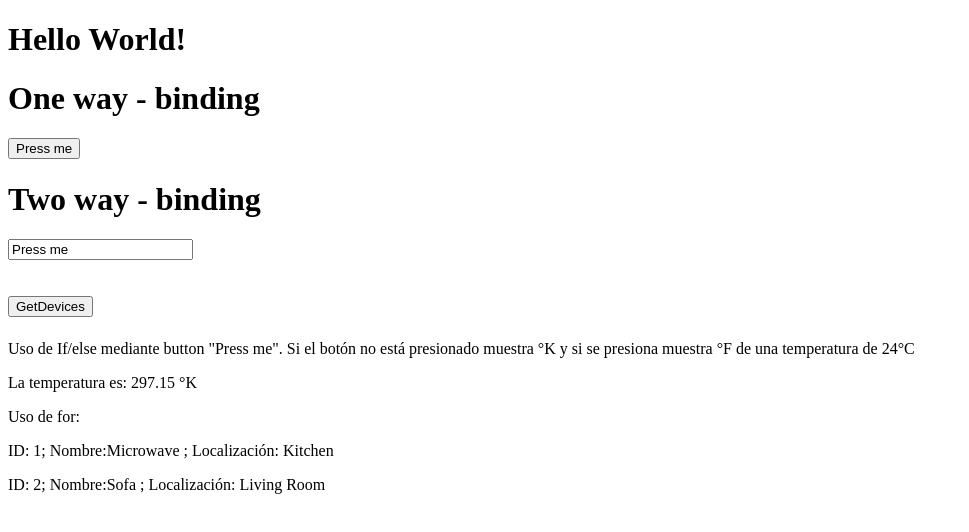
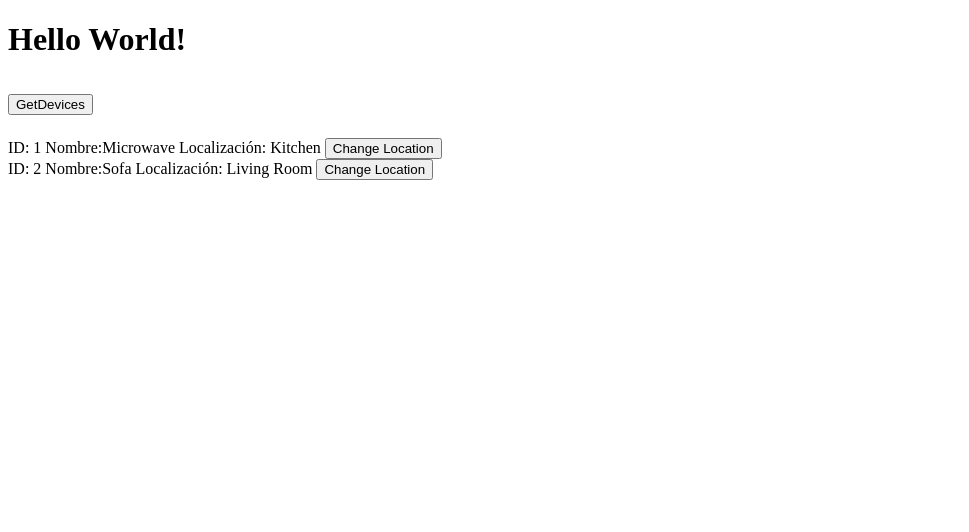
Before and after one commit to MtinDuarte/crossplatform-apps-design, an Angular app in the folder app/: page / in a window 1280 px wide. Both pictures are taken after a click on the button "GetDevices". Shown: the top 532 px of the page, without its empty margins (0-969 px from the left). Built offline with nearby package versions, Linux system fonts and the light colour scheme.

Commit message:
Inputs-Outputs: Agrego Readme para clase device. Creación device manager (clase padre) para manejo de Devices (hijos)

```diff
--- a/app/src/app/app.component.html
+++ b/app/src/app/app.component.html
@@ -12,7 +12,7 @@
 Cada una de estas instancias/objetos de la clase app-devices.
 Por eso por ejemplo uno dispositivo podría ser un ventilado, TV,
 una cocina etc... -->
-<app-devices></app-devices>
+<app-device-manager></app-device-manager>
 <!-- * * * * * * * * * * * * * * * * * * * * * * * * * * * * * * * * -->
 <!-- * * * * * * * * * * * The content above * * * * * * * * * * * * -->
 <!-- * * * * * * * * * * is only a placeholder * * * * * * * * * * * -->
--- a/app/src/app/app.component.ts
+++ b/app/src/app/app.component.ts
@@ -1,13 +1,12 @@
 import { Component } from '@angular/core';
 import { RouterOutlet } from '@angular/router';
-import { Devices } from "./devices/devices";
-import { Logger } from '../services/logger';
+import { DeviceManager } from './device-manager/device-manager';
 
 /* Esto se denomina Decorador */
 @Component({                              /* Metadata.... */
   selector: 'app-root',                   // Etiqueta (así se usa en html)
   standalone : true,                      // No necesita módulos
-  imports: [RouterOutlet, Devices],       // Módulos que usa este componente
+  imports: [RouterOutlet, DeviceManager],       // Módulos que usa este componente
   templateUrl: './app.component.html',    // Archivo template
   styleUrl:    './app.component.css',      // Estilos
 })
--- /dev/null
+++ b/app/src/app/device-manager/device-manager.html
@@ -0,0 +1,11 @@
+<h1><button (click)="getDevicesFromDatabase()">GetDevices</button></h1>
+
+ @for (item of db_devices; track item.id)
+ {
+   <app-devices [Device]="item" (OnChange)="onChangeHandler($event)"> </app-devices>
+
+    <!-- <p>ID: {{item.id}}; Nombre:{{item.name}} ; Localización: {{item.location}}</p> -->
+ }@empty
+ {
+    <p appHighlight>No hay dispositivos</p>
+ }
--- /dev/null
+++ b/app/src/app/device-manager/device-manager.ts
@@ -0,0 +1,36 @@
+import { Component, inject } from '@angular/core';
+import { Database } from '../../services/database';
+import { IDevices } from '../interfaces/IDevices';
+import { Devices } from '../devices/devices';
+
+@Component({
+  selector: 'app-device-manager',
+  imports: [Devices],
+  standalone : true,
+  templateUrl: './device-manager.html',
+  styleUrl: './device-manager.css'
+})
+export class DeviceManager {
+
+  Database: Database;
+  db_devices : IDevices[];
+
+  constructor()
+  {
+    this.Database = inject(Database);
+    this.db_devices = [];
+  }
+
+  getDevicesFromDatabase()
+  {
+    this.db_devices = this.Database.getDevices();
+
+    console.log(this.db_devices);
+  }
+
+  onChangeHandler(eventData: any)
+  {
+    console.log("From OnChangeHandler: ");
+    console.log(eventData);
+  }
+}
--- a/app/src/app/devices/devices.html
+++ b/app/src/app/devices/devices.html
@@ -1,68 +1,6 @@
-<!--
-- "Vincular propiedades"
-Ejemplo de botón con binding a "buttonState"
-De esta manera no hace falta cambiar nada del HTML,
-simplemente desde el controlador es posible manejar
-el comportamiento de este botón.
-
-[One - way - bindings ]
-
-    Binding property to a variable:
-        [property]="<variable-name"
-
-    Binding events:
-        (event)="<method-name()"
-
-    Binding Text - "Interpolation":
-        <instance>{{Insert-text-here}}<\instance>
-
-[Two - way - bindings]
-
-
--->
-<h1> One way - binding </h1>
-<button [disabled]="buttonState" (click)="changeButtonState()">{{buttonText}}</button>
-
-<h1> Two way - binding </h1>
-
-<!--
-Two way - binding
-    Este binding necesita importar un módulo que es de formulario.
-    El intput adopta el texto que posee button text, pero en el caso
-    de que cambie el texto del botón por medio del controlador, también
-    cambiará el del input (1 vía)
-    Y en caso de borrar el text desde el html, también se borra el del botón,
-    (+1 vía)
-    = (2 vías)
--->
-<input type="text" [(ngModel)]="buttonText">
-
-
-
-
-<h1><button (click)="getDevicesFromDatabase()">GetDevices</button></h1>
-
-
-<!-- La temperatura es:  -->
- <p>Uso de If/else mediante button "Press me".
-     Si el botón no está presionado muestra °K y si se presiona
-     muestra °F de una temperatura de 24°C
- </p>
- @if(buttonState)
- {
-    <p>La temperatura es: {{currentTempInCelsius | fromCelsiusToFarenheit}} °F </p>
-
- }@else
- {
-    <p>La temperatura es: {{currentTempInCelsius | fromCelsiusToKelvin}} °K </p>
- }
-
-
- <p>Uso de for: </p>
- @for (item of db_devices; track item.id)
- {
-    <p>ID: {{item.id}}; Nombre:{{item.name}} ; Localización: {{item.location}}</p>
- }@empty
- {
-    <p appHighlight>No hay dispositivos</p>
- }
+<div>
+    ID: {{Device?.id}}
+    Nombre:{{Device?.name}}
+    Localización: {{Device?.location}}
+    <button (click) = "changeLocation()"> Change Location</button>
+</div>
--- a/app/src/app/devices/devices.ts
+++ b/app/src/app/devices/devices.ts
@@ -1,51 +1,33 @@
-import { Component, inject } from '@angular/core';
+import { Component, inject , Input, input, output  } from '@angular/core';
 import { FormsModule } from '@angular/forms';
 import { Logger } from '../../services/logger';
 import { IDevices } from '../interfaces/IDevices';
-import { Database } from '../../services/database';
-import { FromCelsiusToFarenheitPipe } from '../pipes/temp-pipe';
-import { FromCelsiusToKelvinPipe    } from '../pipes/temp-pipe';
-import { Highlight } from '../directives/highlight';
 
 @Component({
   selector: 'app-devices',
   standalone : true,            // Este componente puede funcionar por si solo sin un "módulo"
-  imports: [FormsModule, FromCelsiusToFarenheitPipe,FromCelsiusToKelvinPipe,Highlight],
+  imports: [FormsModule],
   templateUrl: './devices.html',
   styleUrl: './devices.css'
 })
-export class Devices {
+export class Devices
+{
+  @Input()
+  Device : any;
 
-  buttonState: boolean;
-  buttonText : string;
-  currentTempInCelsius : number;
-
-  db_devices : IDevices[];
+  OnChange = output<any>();
   /* Declare logging service object */
   Logging : Logger;
-  Database: Database;
 
   constructor()
   {
-    this.buttonState = false;
-    this.buttonText = "Press me";
-    this.db_devices = [];
-    this.currentTempInCelsius = 24;
     /* Inject logging with the service  */
     this.Logging = inject(Logger);
-    this.Database = inject(Database);
   }
 
-  getDevicesFromDatabase()
+  changeLocation()
   {
-    this.db_devices = this.Database.getDevices();
-
-    console.log(this.db_devices);
+     this.Device.location = 'Nueva ubicación';
+     this.OnChange.emit(this.Device);
   }
-
-  changeButtonState()
-  {
-    this.buttonState = !this.buttonState;
-  }
-
 }
```
Also changed, not shown: app/src/app/device-manager/device-manager.css (added), app/src/app/devices/README.md (added), 1 other file (tests, documents, lock files or other folders).
